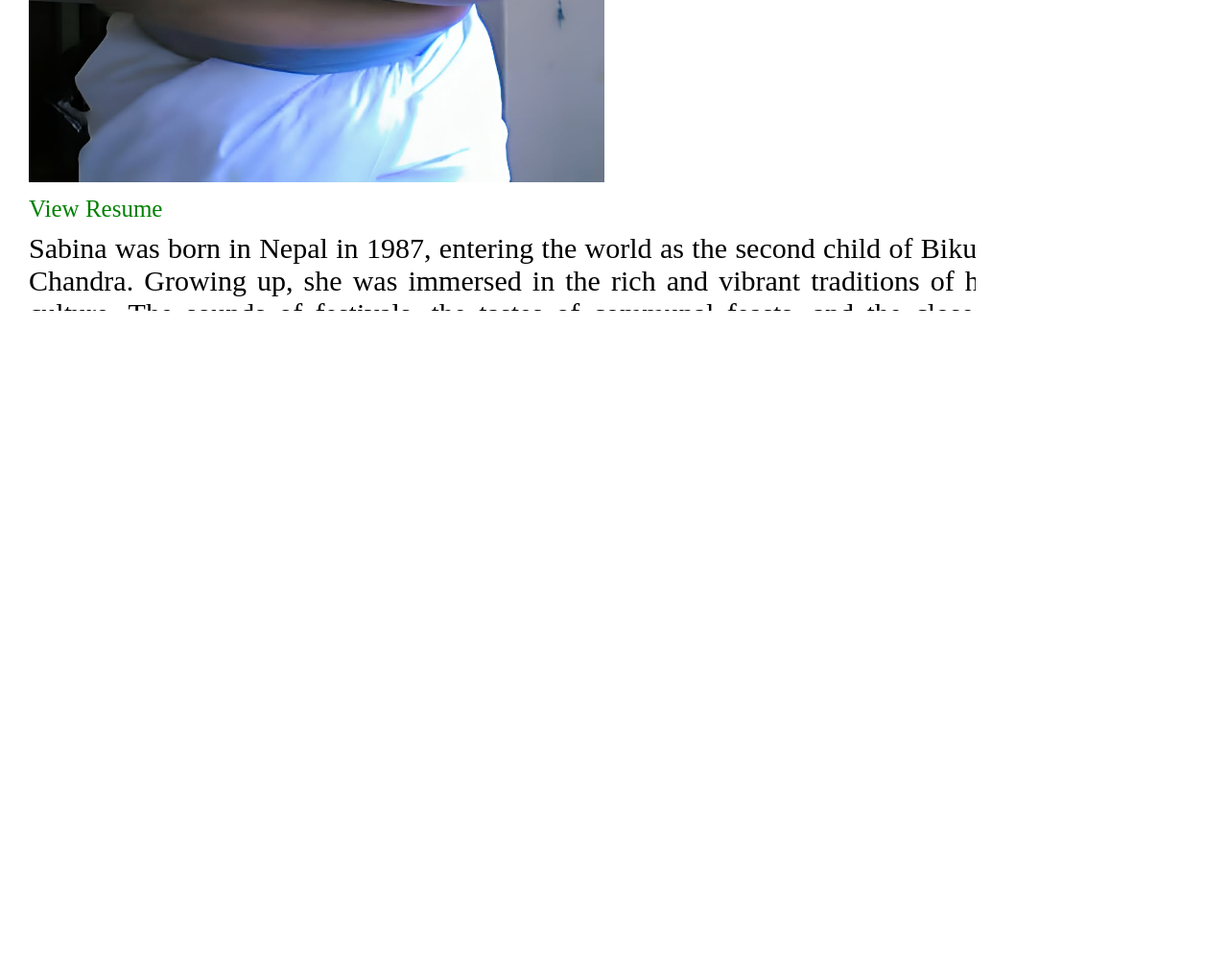
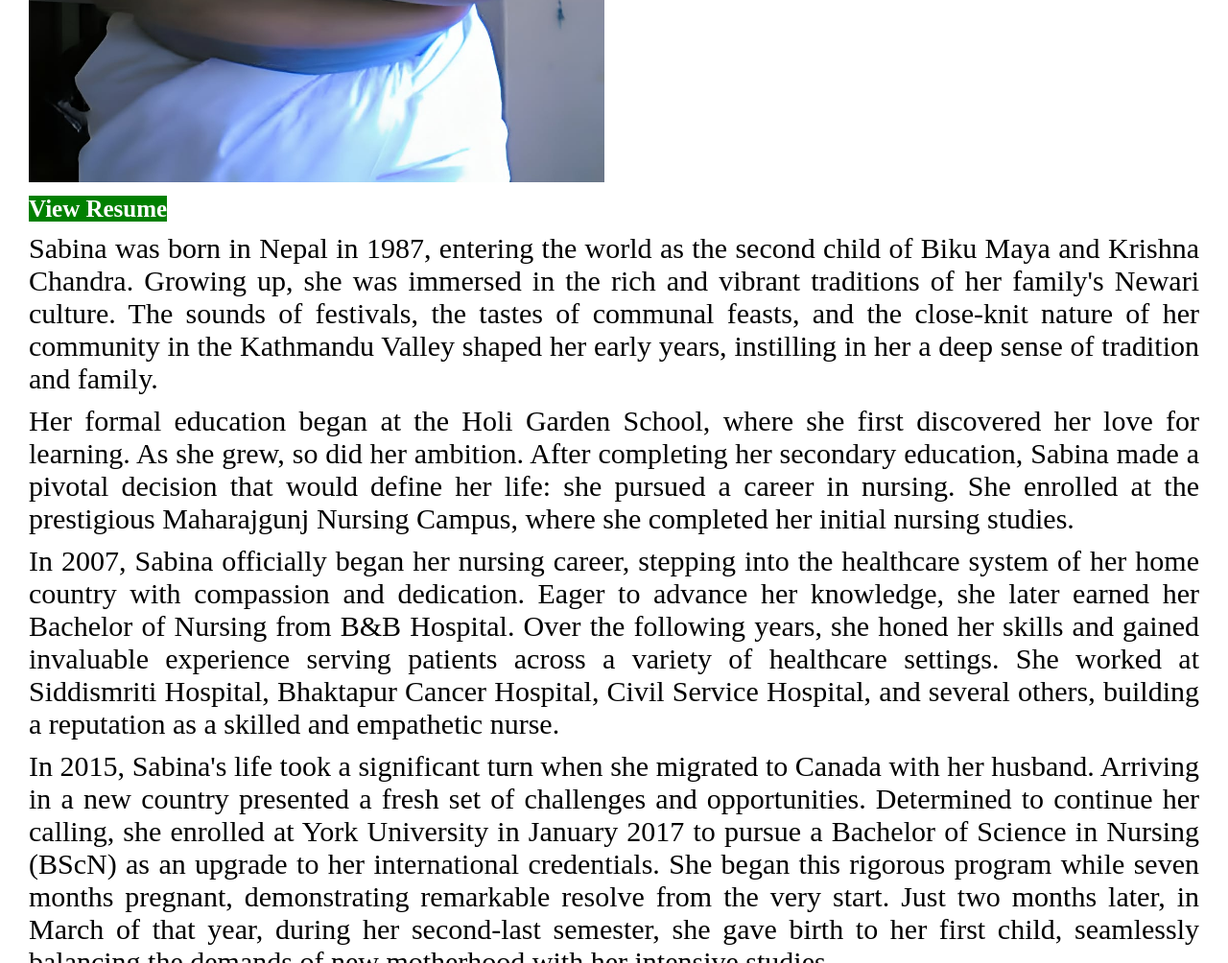
Before and after one commit to PAvighna/html-portfolio, a plain HTML site: page index.html in a window 1280 px wide. Shown: the part 947-1951 px from the top of the page at 96% size. Drawn offline with Linux system fonts and the light colour scheme.

Commit message:
Update style.css

```diff
--- a/style.css
+++ b/style.css
@@ -19,8 +19,10 @@
 }
 a{
   font-size:25px;
-  color:green;
+  font-weight:bold;
+  color:white;
   text-decoration: none;
+  background-color:green;
   width: 100px;
   height:30px;
 }
```
